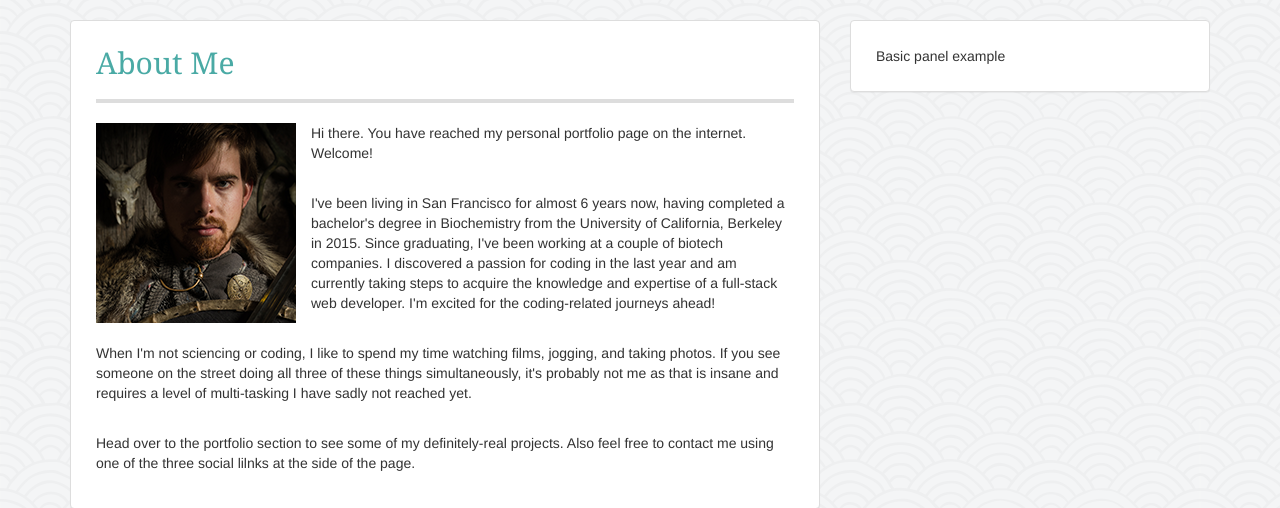
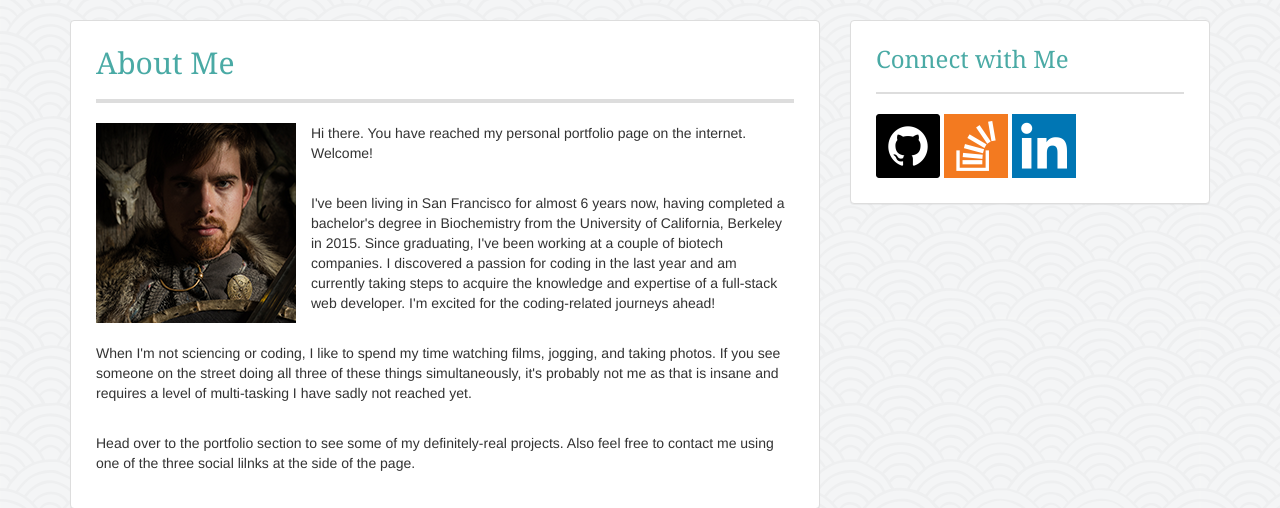
Before and after one commit to CodingKaiser/Bootstrap-Portfolio, a PHP site: page / in a window 1280 px wide. Shown: the part 82-590 px from the top of the page. Run offline with PHP 8.4, Linux system fonts and the light colour scheme.

Commit message:
Added content to contact-me aside.

```diff
--- a/assets/css/style.css
+++ b/assets/css/style.css
@@ -8,6 +8,18 @@ body {
 	background-image: url('../images/seigaiha.png');
 	background-repeat: repeat;
 }
+
+.my-name {
+	color: white;
+	margin: 0 auto;
+}
+
+.body-headers {
+	color: #4aaaa5;
+	margin-top: 0px;
+}
+
+/* NAV-BAR */
 
 .navbar-header {
 	background-color: #4aaaa5;
@@ -20,25 +32,25 @@ body {
     padding-top: 0;
 }
 
-.my-name {
-	color: white;
-	margin: 0 auto;
+/* GENERAL CONTENT WINDOW */
+
+.panel-body {
+	padding: 25px;
 }
 
 hr.content {
 	border: 2px solid #dddddd;
 }
 
-.body-headers {
-	color: #4aaaa5;
-	margin-top: 0px;
-}
+/* ABOUT-ME WINDOW */
 
 #prof-pic {
 	float: left;
 	margin-right: 15px;
 }
 
-.panel-body {
-	padding: 25px;
+/* CONACT-ME WINDOW CONTENT */
+
+hr.contact-me {
+	border: 1px solid #dddddd;
 }
--- a/index.html
+++ b/index.html
@@ -70,7 +70,17 @@
 		<div class="col-md-4">
 			<div class="panel panel-default">
 				<div class="panel-body">
-					Basic panel example
+					<h3 class="body-headers">Connect with Me</h3>
+					<hr class="contact-me">
+					<a target="_blank" href="https://github.com/CodingKaiser">
+						<img src="assets/images/GitHubIcon.png" alt="GitHubIcon">
+					</a>
+					<a target="_blank" href="https://stackoverflow.com/users/7340614/fnoe">
+						<img src="assets/images/StackOverflowIcon.png" alt="StackOverflowIcon">
+					</a>
+					<a target="_blank" href="https://www.linkedin.com/in/falko-noe-bab87073">
+						<img src="assets/images/LinkedInIcon.png" alt="LinkedInIcon">
+					</a>
 				</div>
 			</div>
 		</div>
```
